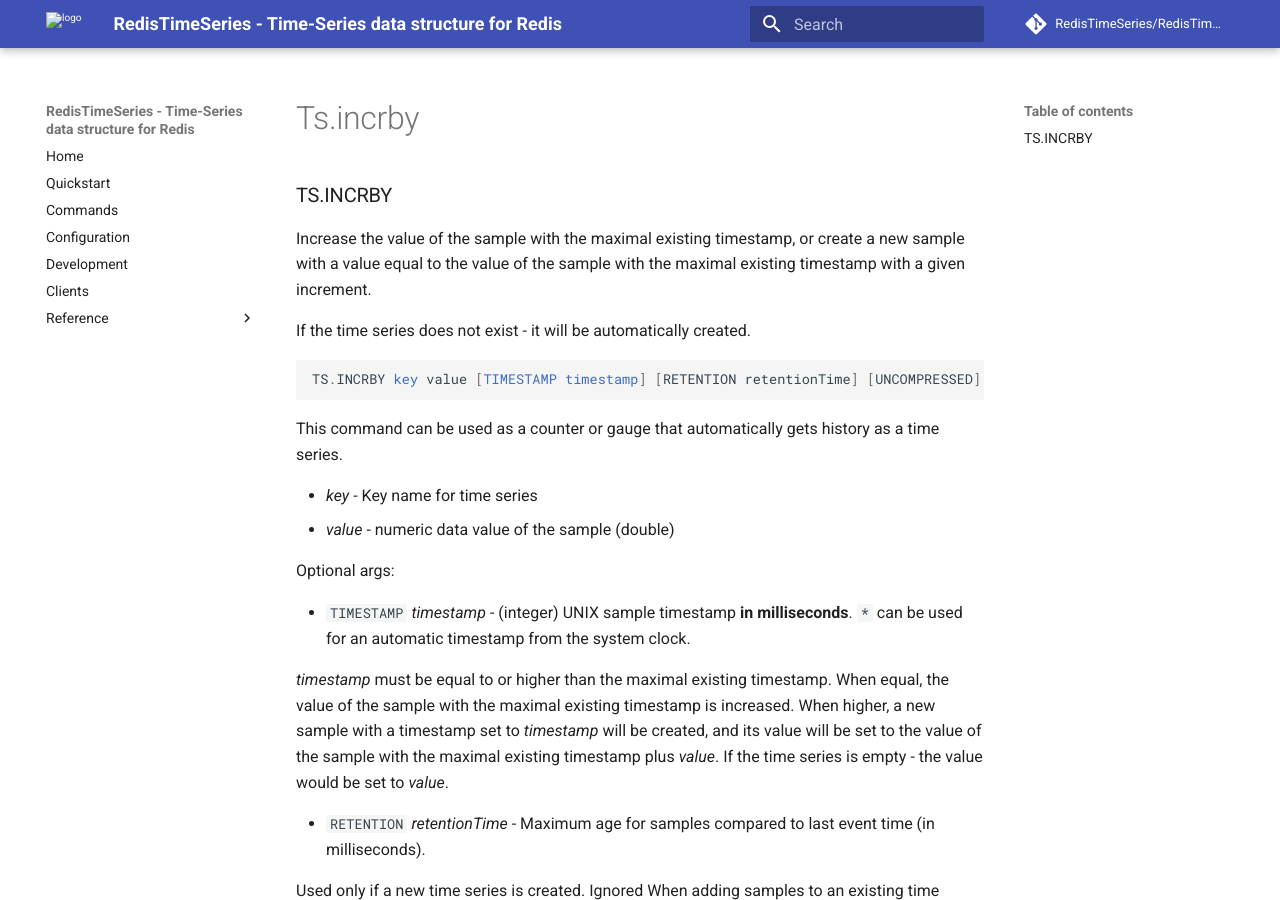
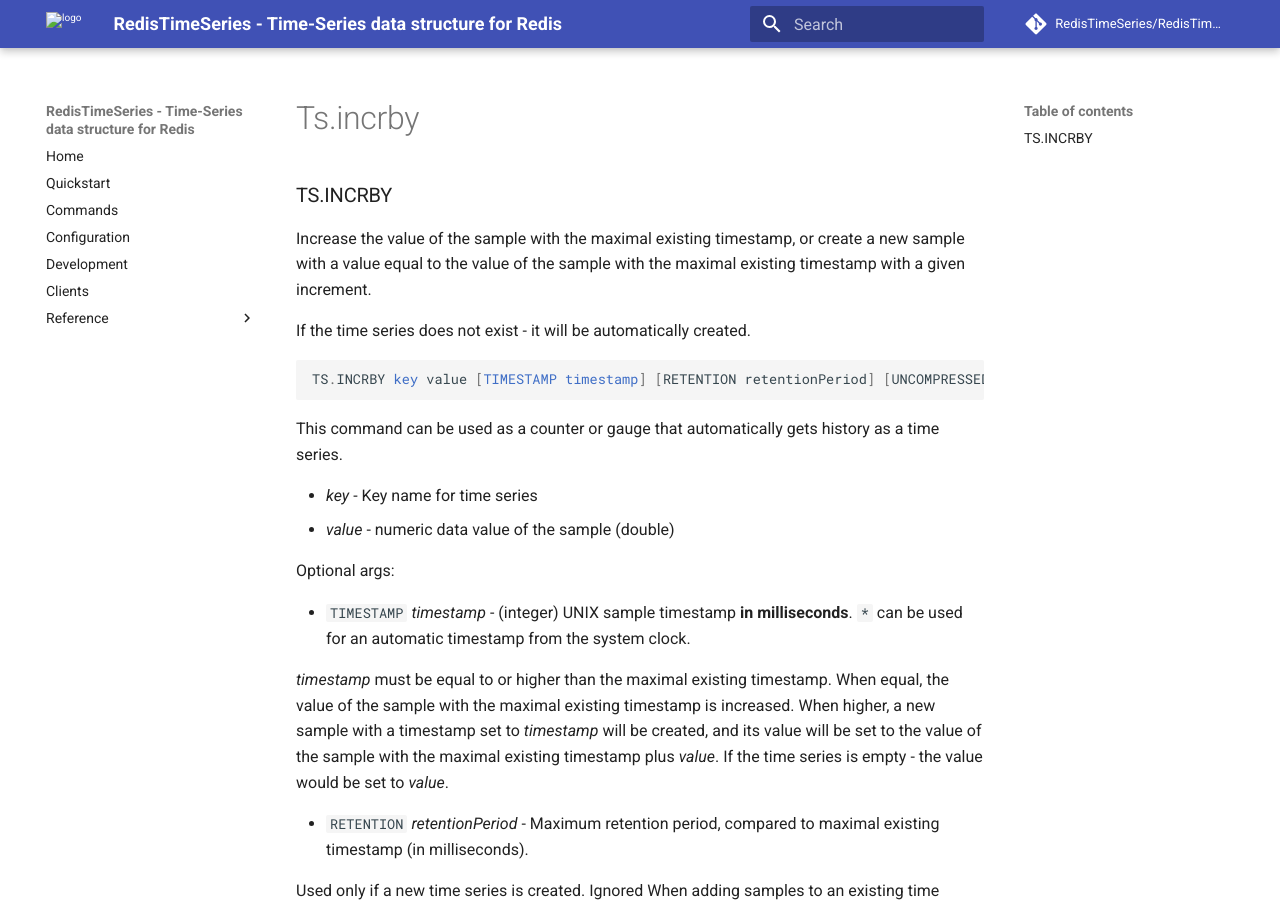
Before and after one commit to RedisTimeSeries/RedisTimeSeries, an MkDocs documentation site: the page built from docs/commands/ts.incrby.md, in a window 1280 px wide and 900 px high. Built offline with MkDocs 1.6.1 and Material for MkDocs 9.7.7, drawn with Linux system fonts in a browser that asks for light colours; comment, search, counter and statistics services are not loaded.

Commit message:
Update ts.incrby.md

````diff
--- a/docs/commands/ts.incrby.md
+++ b/docs/commands/ts.incrby.md
@@ -5,7 +5,7 @@
 If the time series does not exist - it will be automatically created.
 
 ```sql
-TS.INCRBY key value [TIMESTAMP timestamp] [RETENTION retentionTime] [UNCOMPRESSED] [CHUNK_SIZE size] [LABELS {label value}...]
+TS.INCRBY key value [TIMESTAMP timestamp] [RETENTION retentionPeriod] [UNCOMPRESSED] [CHUNK_SIZE size] [LABELS {label value}...]
 ```
 
 This command can be used as a counter or gauge that automatically gets history as a time series.
@@ -19,7 +19,7 @@
 
   _timestamp_ must be equal to or higher than the maximal existing timestamp. When equal, the value of the sample with the maximal existing timestamp is increased. When higher, a new sample with a timestamp set to _timestamp_ will be created, and its value will be set to the value of the sample with the maximal existing timestamp plus _value_. If the time series is empty - the value would be set to _value_.
 
-- `RETENTION` _retentionTime_ - Maximum age for samples compared to last event time (in milliseconds).
+- `RETENTION` _retentionPeriod_ - Maximum retention period, compared to maximal existing timestamp (in milliseconds).
 
   Used only if a new time series is created. Ignored When adding samples to an existing time series.
 
````
